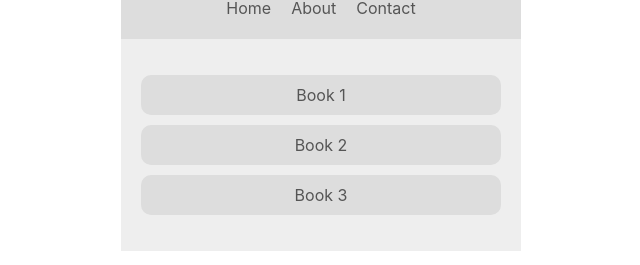
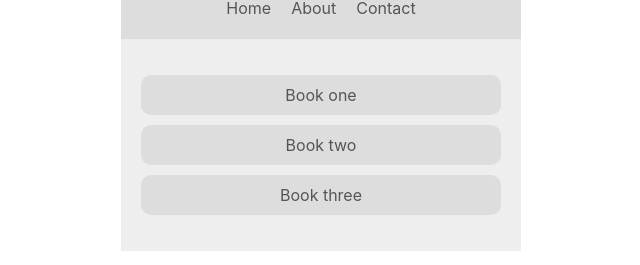
Before and after one commit to Jim242/ReactContextAndHooks, a React (Create React App) app in the folder contextapp/: page / in a window 1280 px wide. Shown: the part 142-407 px from the top of the page, without its empty margins (319-959 px from the left). Built offline with nearby package versions, Linux system fonts and the light colour scheme.

Commit message:
BookContext as func not class

```diff
--- a/contextapp/src/App.js
+++ b/contextapp/src/App.js
@@ -4,6 +4,7 @@
 import ThemeContextProvider from './contexts/ThemeContext';
 import ThemeToggle from './components/ThemeToggle';
 import AuthContextProvider from './contexts/AuthContext';
+import BookContextProvider from './contexts/BookContext';
 
 function App() {
   return (
@@ -11,7 +12,9 @@
       <ThemeContextProvider>
         <AuthContextProvider>
           <Navbar />
-          <BookList />
+          <BookContextProvider>
+            <BookList />
+          </BookContextProvider>
           <ThemeToggle />
         </AuthContextProvider>
       </ThemeContextProvider>
--- a/contextapp/src/components/BookList.js
+++ b/contextapp/src/components/BookList.js
@@ -1,5 +1,6 @@
 import React, { Component, useContext } from 'react';
 import { ThemeContext } from '../contexts/ThemeContext';
+import { BookContext } from '../contexts/BookContext';
 
 // class BookList extends Component {
 //     static contextType = ThemeContext;
@@ -22,13 +23,16 @@
 
 const BookList = () => {
     const { isLightTheme, light, dark } = useContext(ThemeContext);
+    const { books } = useContext(BookContext);
     const theme = isLightTheme ? light : dark;
     return(
         <div className='book-list' style={{ background: theme.bg, color: theme.syntax }}>
             <ul>
-                <li style={{ background: theme.ui }}>Book 1</li>
-                <li style={{ background: theme.ui }}>Book 2</li>
-                <li style={{ background: theme.ui }}>Book 3</li>
+                {books.map(book => {
+                    return(
+                    <li key={book.id} style={{ background: theme.ui }}>{book.title}</li>
+                    )
+                })}
             </ul>
         </div>
     );
--- /dev/null
+++ b/contextapp/src/contexts/BookContext.js
@@ -0,0 +1,18 @@
+import React, { createContext, useState } from 'react';
+
+export const BookContext = createContext();
+
+const BookContextProvider = (props) => {
+    const [books, setBooks] = useState([
+        { title: 'Book one', id: 1 },
+        { title: 'Book two', id: 2 },
+        { title: 'Book three', id: 3 }
+    ]);
+    return(
+        <BookContext.Provider value={{books}}>
+            {props.children}
+        </BookContext.Provider>
+    );
+}
+
+export default BookContextProvider;
```
